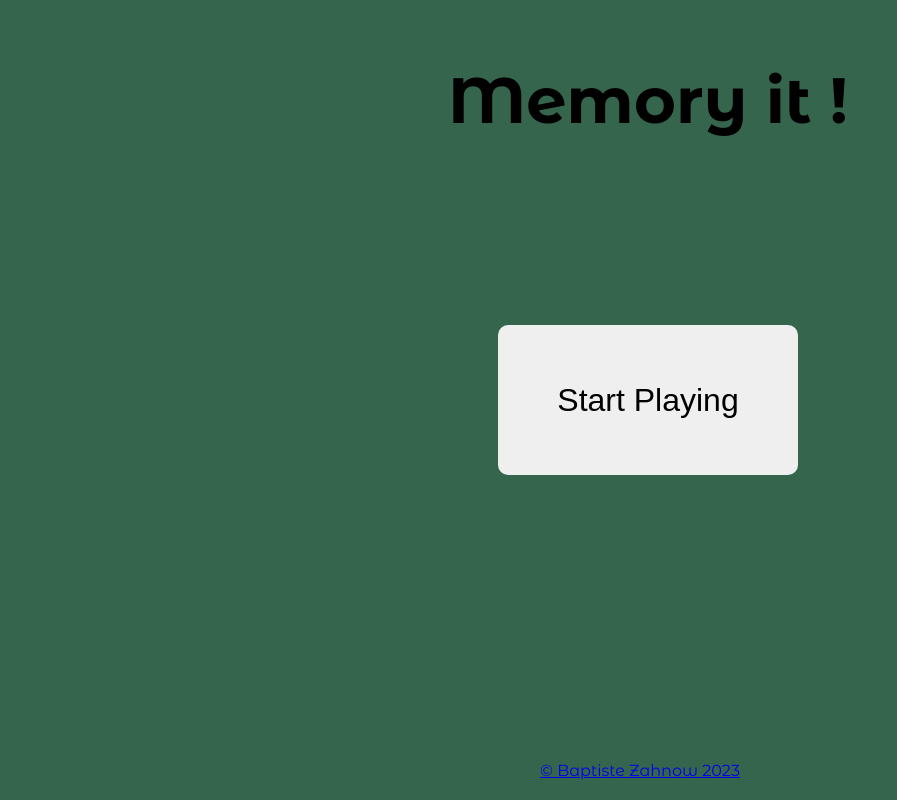
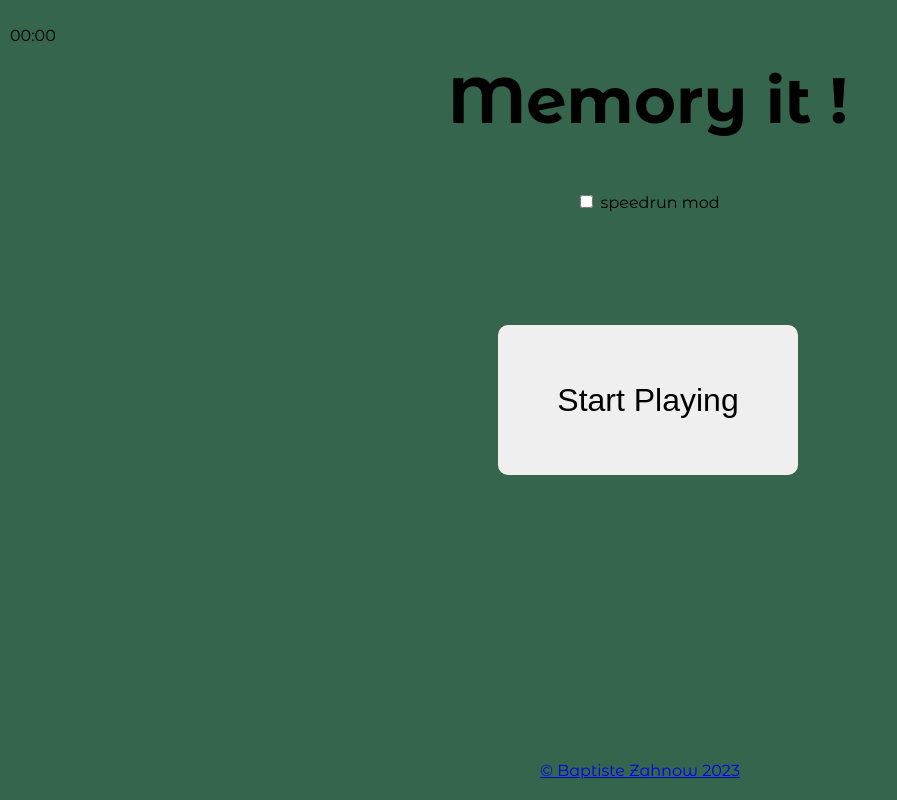
Before and after one commit to LelouchFR/memories-it, a Vue app: page / in a window 1280 px wide. Shown: the whole page, without its empty margins (0-897 px from the left). Built offline with nearby package versions, Linux system fonts and the light colour scheme.

Commit message:
Added a timer for speedrun

```diff
--- a/src/App.vue
+++ b/src/App.vue
@@ -13,7 +13,7 @@
 </script>
 
 <template>
-    <Menu id="MenuContainer" />
+    <Menu />
     <div class="container hide" id="CardContainer">
         <Card v-for="(cardNumber, index) in cardNumbers" :key="cardNumber" :Card="'card'" :CardNumber="cardNumber" :image="images[index]" />
     </div>
--- a/src/components/Menu.vue
+++ b/src/components/Menu.vue
@@ -1,14 +1,19 @@
 <template>
-    <section class="GameStarter">
+    <section class="GameStarter" id="MenuContainer">
         <h1>Memory it !</h1>
         <button @click="Hide_or_Show">Start Playing</button>
+        <p><input type="checkbox" name="timer" id="Timer" @click="speedMod"> speedrun mod</p>
         <p><a :href="ghLink">&copy; Baptiste Zahnow {{ new Date().getFullYear() }}</a></p>
     </section>
+    <p class="timer"><span id="seconds">00</span>:<span id="tens">00</span></p>
 </template>
 
 <script setup>
     const ghLink = "https://github.com/LelouchFR/memory-it";
     let counter = 0;
+    let seconds = 0;
+    let tens = 0;
+    let Interval;
 
     function Hide_or_Show() {
         counter++;
@@ -20,4 +25,29 @@
             document.getElementById('MenuContainer').classList.add('hide');
         }
     }
+
+    function speedMod() {
+        clearInterval(Interval);
+        Interval = setInterval(startTimer, 10);
+    }
+
+    function startTimer () {
+        let appendTens = document.getElementById("tens");
+        let appendSeconds = document.getElementById("seconds");
+
+        tens++;
+
+        if(tens <= 9) appendTens.innerHTML = "0" + tens;
+
+        if (tens > 9) appendTens.innerHTML = tens;
+
+        if (tens > 99) {
+            seconds++;
+            appendSeconds.innerHTML = "0" + seconds;
+            tens = 0;
+            appendTens.innerHTML = "0" + 0;
+        }
+
+        if (seconds > 9) appendSeconds.innerHTML = seconds;
+    }
 </script>
--- a/src/style.scss
+++ b/src/style.scss
@@ -34,6 +34,11 @@ body {
         transform: translate(-50%);
         bottom: 20px;
     }
+}
+
+.timer {
+    position: fixed;
+    @include top-left(10px, 10px);
 }
 
 .container {
```
